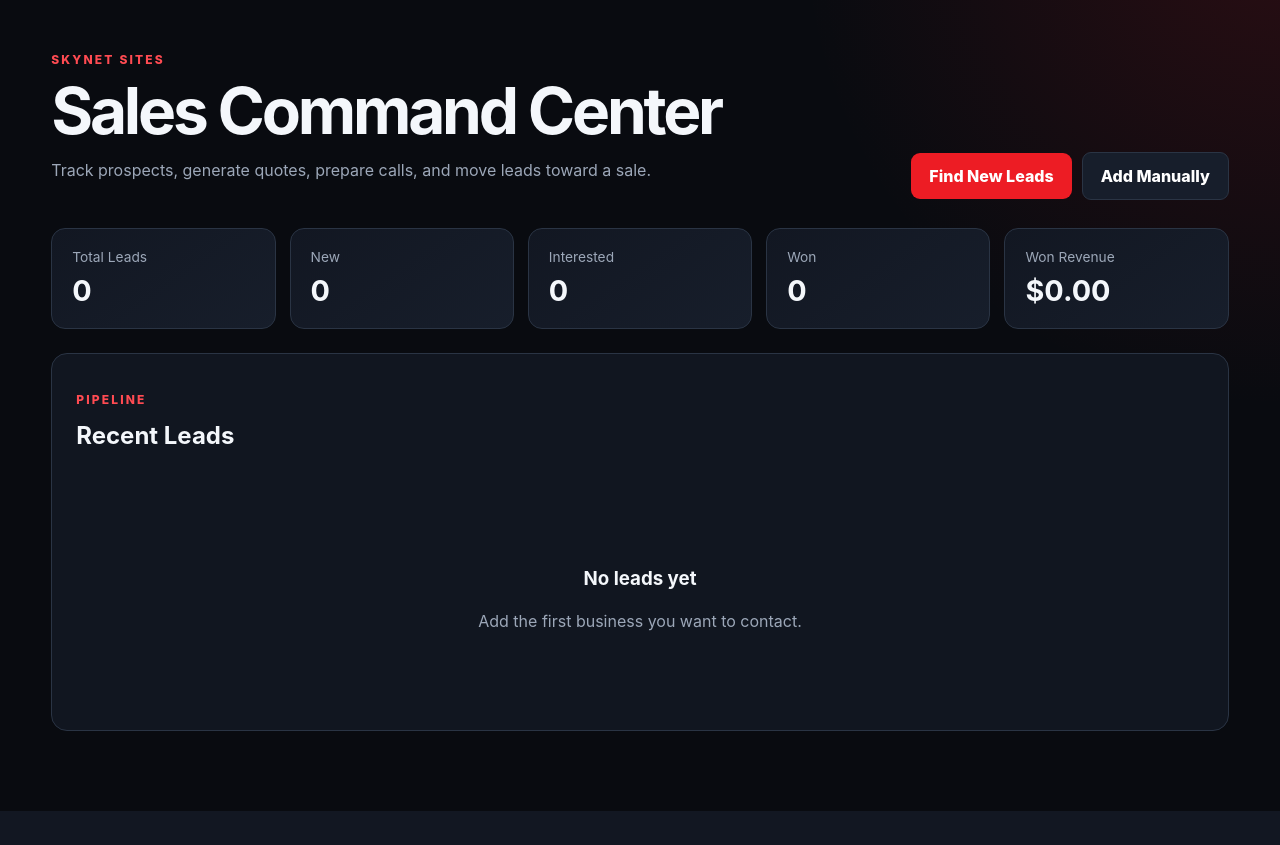
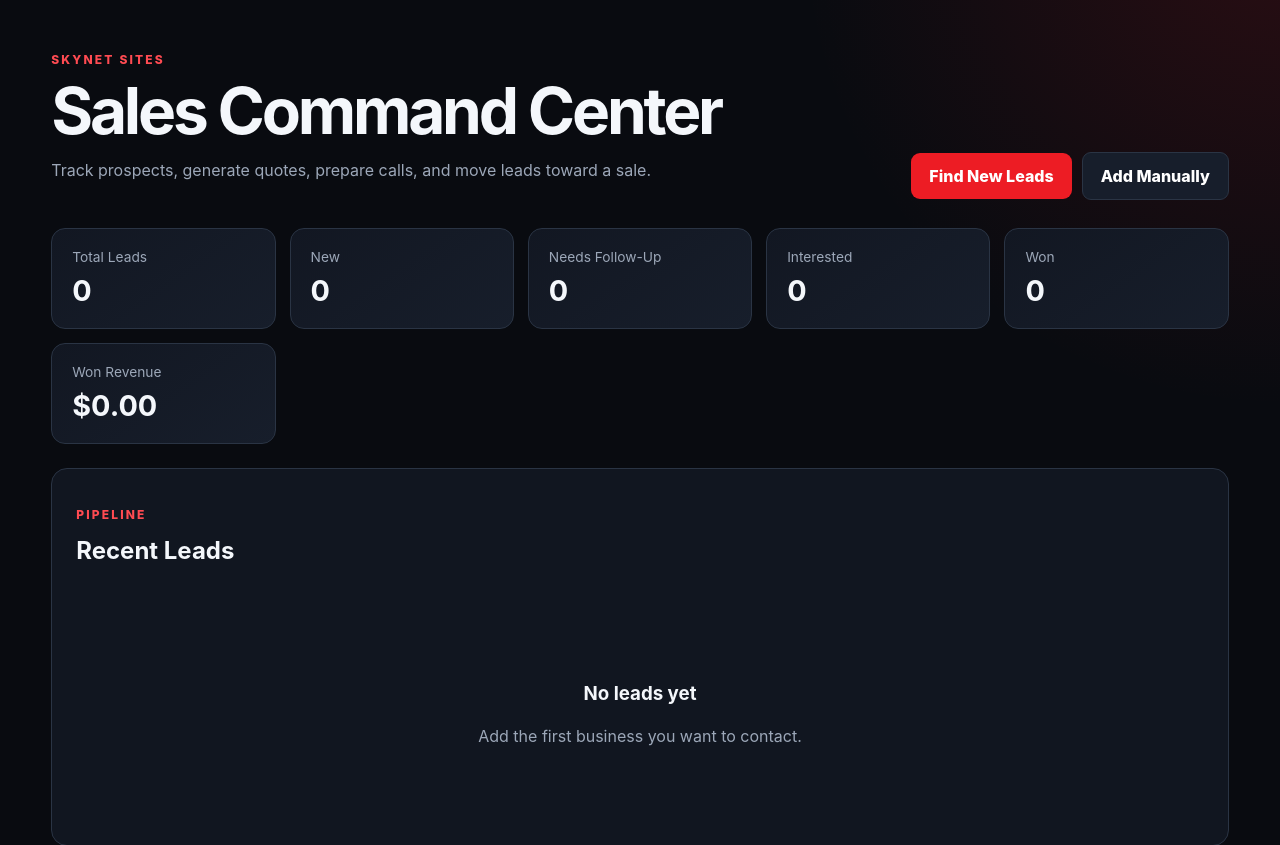
Before and after one commit to freshkicks815/skynet-sales-ai, a Flask app: page / in a window 1280 px wide. Shown: the part 72-917 px from the top of the page. Before the commit the page ends 883 px from the top, so only its background shows below. Run offline with Flask 3, Linux system fonts and the light colour scheme; data that the repository does not hold is empty.

Commit message:
Add 'Needs Follow-Up' stat to dashboard

```diff
--- a/templates/dashboard.html
+++ b/templates/dashboard.html
@@ -13,6 +13,7 @@
 <section class="stats">
     <article><span>Total Leads</span><strong>{{ stats.total or 0 }}</strong></article>
     <article><span>New</span><strong>{{ stats.new_count or 0 }}</strong></article>
+    <article><span>Needs Follow-Up</span><strong>{{ stats.follow_up_count or 0 }}</strong></article>
     <article><span>Interested</span><strong>{{ stats.interested_count or 0 }}</strong></article>
     <article><span>Won</span><strong>{{ stats.won_count or 0 }}</strong></article>
     <article><span>Won Revenue</span><strong>{{ stats.revenue|money }}</strong></article>
```
